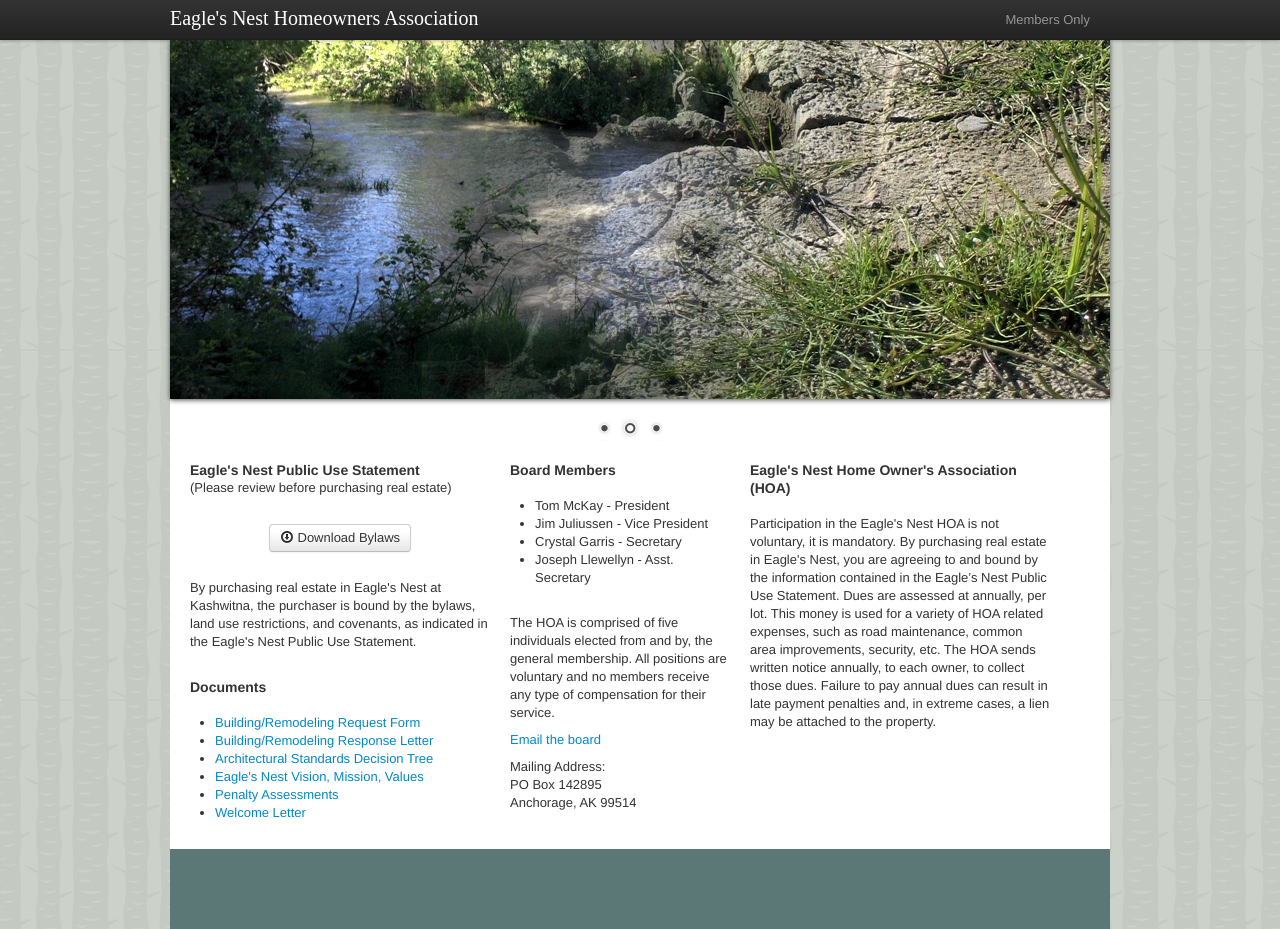
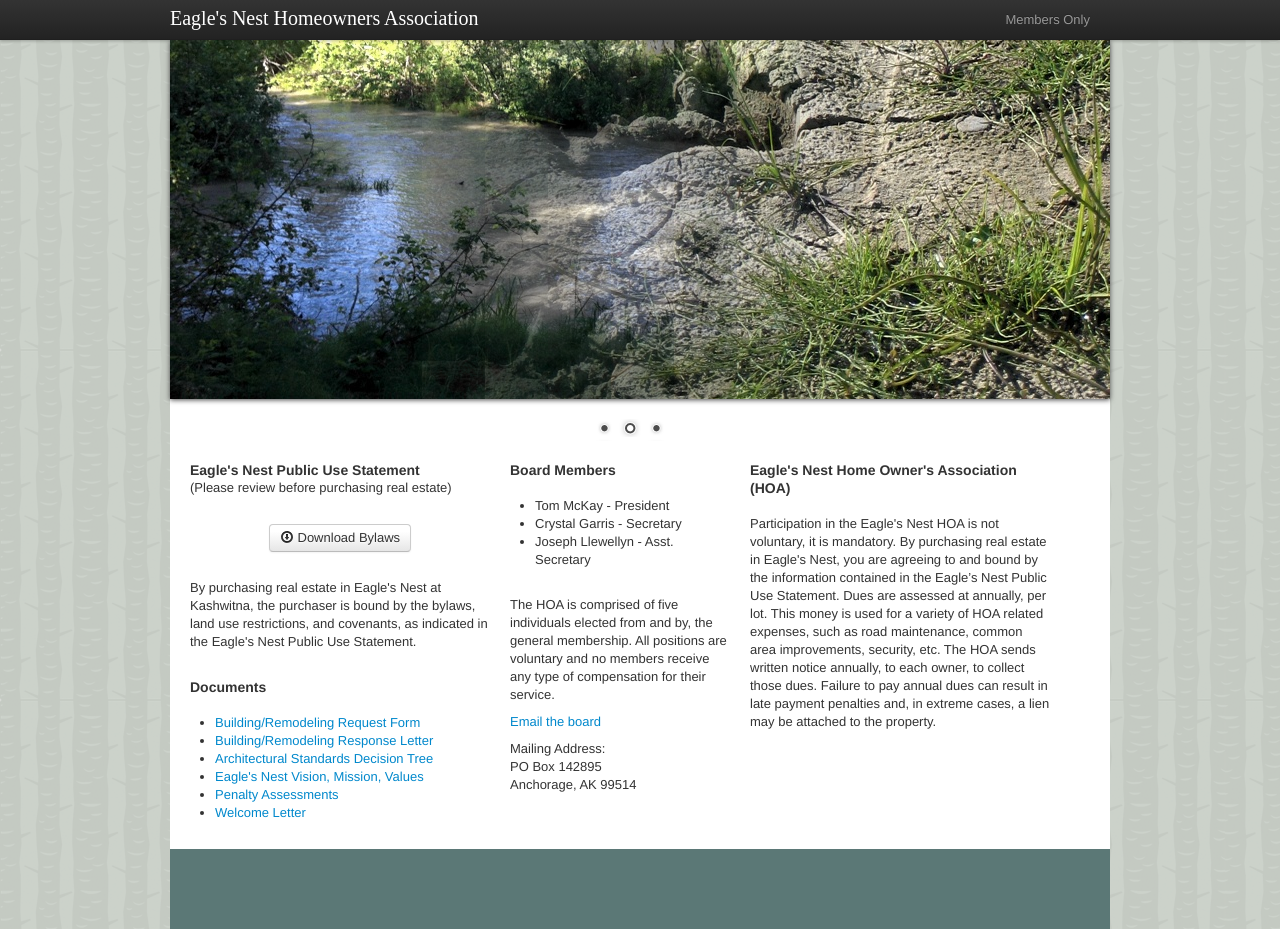
Before and after one commit to thesurlydev/eaglesnest-hoa.net, a Jekyll site: the page built from index.markdown, in a window 1280 px wide and 929 px high. Built offline with Jekyll 4.4.1, drawn with Linux system fonts in a browser that asks for light colours; some web fonts are replaced.

Commit message:
removed Jim as VP

```diff
--- a/index.markdown
+++ b/index.markdown
@@ -31,7 +31,6 @@ title: Eagle's Nest Homeowners Association
                 <br>
                 <ul>
                     <li>Tom McKay - President</li>
-                    <li>Jim Juliussen - Vice President</li>
                     <li>Crystal Garris - Secretary</li>
                     <li>Joseph Llewellyn - Asst. Secretary</li>
                 </ul>
```
